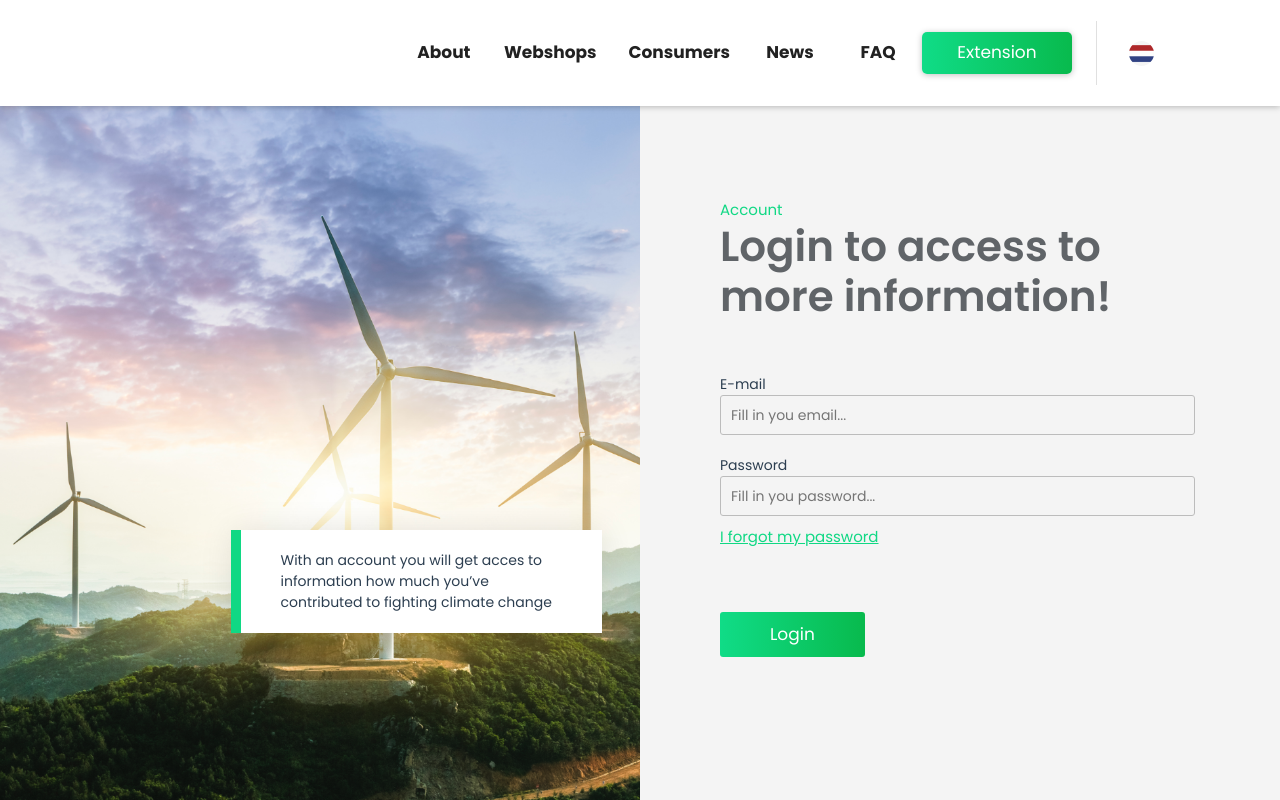
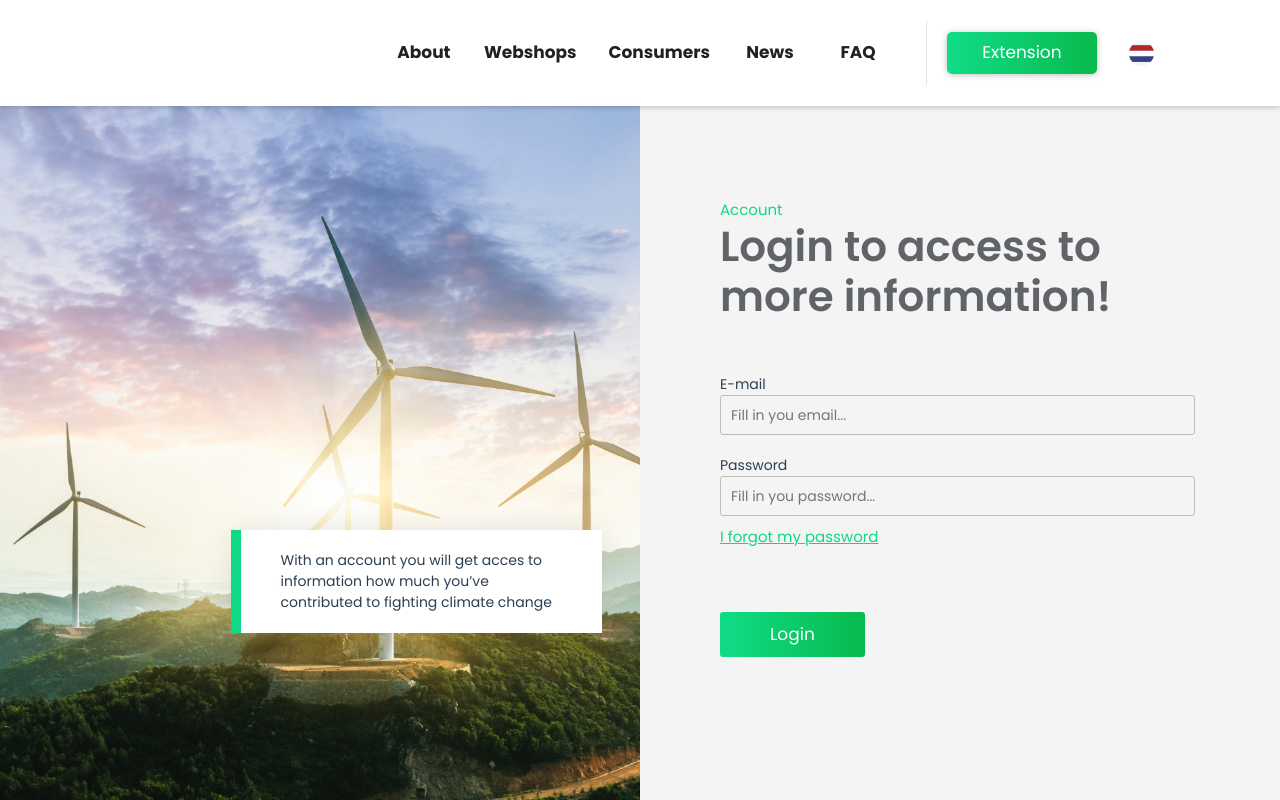
Before and after one commit to Mil0dV/co2ok-dojo-2.0, a Vue app in the folder frontend/: page /login in a window 1280 px wide. Built offline with nearby package versions, Linux system fonts and the light colour scheme; what v-animate-css would draw is missing.

Commit message:
element veranderd

```diff
--- a/frontend/src/components/Layout/Nav.vue
+++ b/frontend/src/components/Layout/Nav.vue
@@ -17,12 +17,13 @@
                 <v-btn class="text-capitalize navbar__items" :ripple="false" flat>FAQ</v-btn>
 
                 <v-spacer></v-spacer>
+                <v-divider class="ml-4" style="height: 42px; margin-right: 20px;" vertical></v-divider>
 
                 <transition enter-active-class="animated bounceIn"
                             leave-active-class="animated bounceOut"
                             mode="out-in">
+
                     <div v-if="$store.state.userStatus" key="nav1" class="user__logged">
-                        <v-divider class="ml-4 mr-4" style="height: 42px;" vertical></v-divider>
                         <div class="navbar__pic__container">
                             <div class="navbar__user-wrapper">
                                 <img class="navbar__pic" src="//logo.clearbit.com/bol.com">
@@ -39,7 +40,6 @@
                                style="height: 42px;"
                                :ripple="false" flat>Extension
                         </v-btn>
-                        <v-divider class="ml-4" style="height: 42px;" vertical></v-divider>
                     </div>
                 </transition>
 
```
